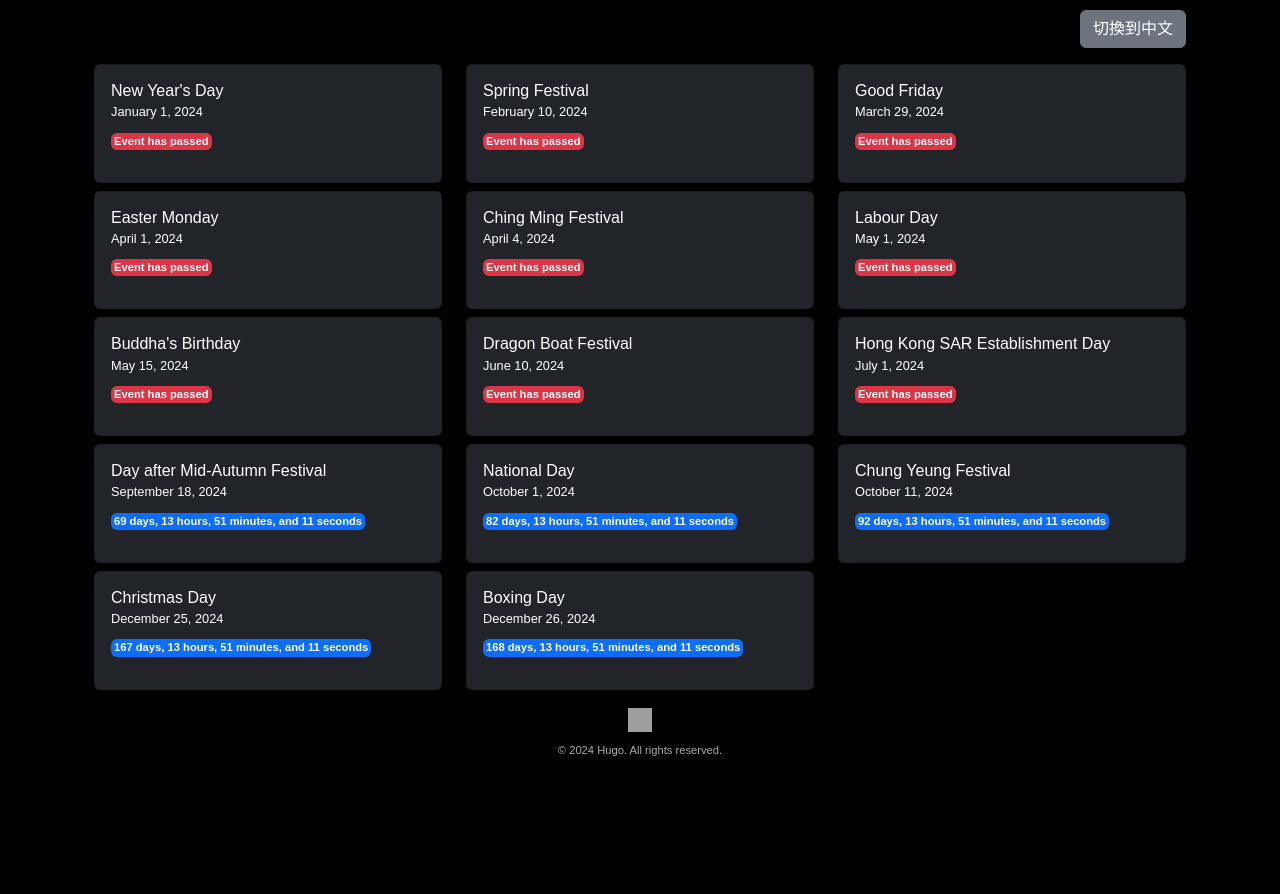
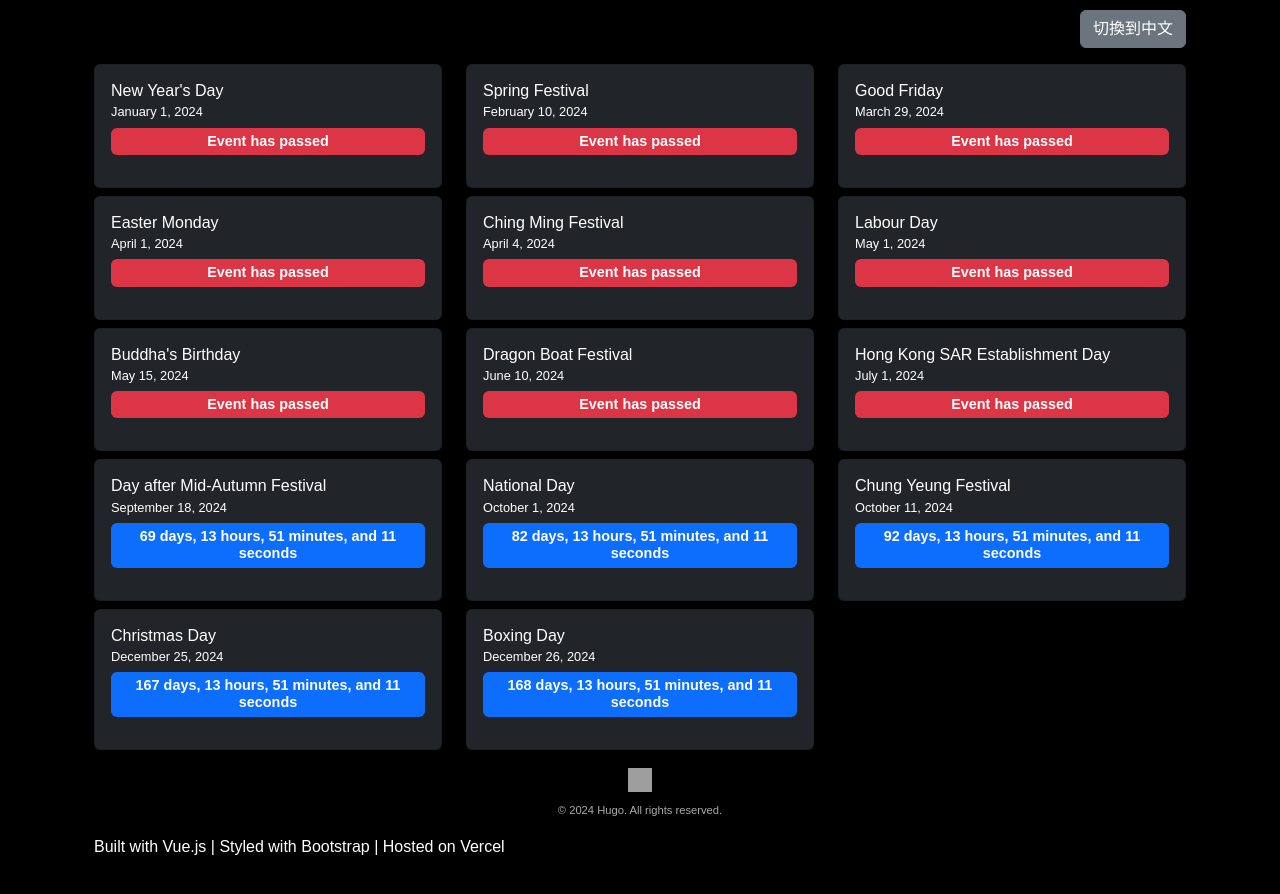
Before and after one commit to HugoLi0213/Hong-Kong-date-countdown-web, a Vue app: page / in a window 1280 px wide. Shown: the part 140-1034 px from the top of the page. Before the commit the page ends 919 px from the top, so only its background shows below. Built offline with nearby package versions, Linux system fonts and the light colour scheme; grey boxes are pictures that could not be loaded.

Commit message:
Improve UI

```diff
--- a/public/index.html
+++ b/public/index.html
@@ -5,6 +5,7 @@
   <meta charset="UTF-8">
   <meta name="viewport" content="width=device-width, initial-scale=1.0">
   <title>Hong Kong Holidays Countdown</title>
+  <meta name="description" content="Interactive countdown for Hong Kong public holidays in 2024. View remaining time for each holiday in English or Chinese.">
   <link href="https://cdn.jsdelivr.net/npm/bootstrap@5.3.0/dist/css/bootstrap.min.css" rel="stylesheet">
   <style>
     html, body {
--- a/src/components/DatesList.vue
+++ b/src/components/DatesList.vue
@@ -9,21 +9,30 @@
           <div class="card bg-dark text-white">
             <div class="card-body">
               <h5 class="card-title">{{ translateEvent(date.event) }}</h5>
-              <h6 class="card-subtitle mb-2 text-white">{{ translateDate(date.date) }}</h6> <!-- Changed color to white -->
-              <p :class="['badge', date.timeRemaining === (language === 'en' ? 'Event has passed' : '事件已結束') ? 'bg-danger' : 'bg-primary']">{{ formatCountdown(date.timeRemaining) }}</p>
+              <h6 class="card-subtitle mb-2 text-white">{{ translateDate(date.date) }}</h6>
+              <p :class="['badge', 'countdown-display', date.timeRemaining === (language === 'en' ? 'Event has passed' : '事件已結束') ? 'bg-danger' : 'bg-primary']">
+                {{ formatCountdown(date.timeRemaining) }}
+              </p>
             </div>
           </div>
         </div>
       </div>
     </transition>
     <div class="github-link">
-      <a href="https://github.com/HugoLi0213" target="_blank">
+      <a href="https://github.com/HugoLi0213" target="_blank" rel="noopener">
         <img src="https://github.githubassets.com/images/modules/logos_page/GitHub-Mark.png" alt="GitHub" />
       </a>
     </div>
-    <div class="copyright">
-      &copy; 2024 Hugo. All rights reserved.
-    </div>
+    <footer class="site-footer">
+      <div class="footer-content">
+        <p class="copyright">&copy; 2024 Hugo. All rights reserved.</p>
+        <p class="tech-stack">
+          Built with <span class="tech-item">Vue.js</span> |
+          Styled with <span class="tech-item">Bootstrap</span> |
+          Hosted on <span class="tech-item">Vercel</span>
+        </p>
+      </div>
+    </footer>
   </div>
 </template>
 
@@ -192,26 +201,42 @@ export default {
 body {
   background-color: #000;
   color: #fff;
-  padding-top: 0; /* 移除顶部内边距 */
-  margin: 0; /* 移除顶部外边距 */
+  padding-top: 0;
+  margin: 0;
 }
 .container-fluid {
   background-color: #000;
-  padding-top: 10px; /* 添加顶部内边距以创建空间 */
+  padding-top: 10px;
 }
 .card {
   height: 100%;
+  display: flex;
+  flex-direction: column;
+}
+.card-body {
+  flex-grow: 1;
+  display: flex;
+  flex-direction: column;
+  justify-content: space-between;
 }
 .card-title {
-  font-size: 1rem; /* 调整标题的字体大小 */
+  font-size: 1rem;
 }
 .card-subtitle {
-  font-size: 0.8rem; /* 调整副标题的字体大小 */
-  color: #fff; /* 修改日期的字体颜色为白色 */
+  font-size: 0.8rem;
+  color: #fff;
 }
 .badge {
-  font-size: 0.7rem; /* 调整徽章的字体大小 */
+  font-size: 0.7rem;
   padding: 3px;
+}
+.countdown-display {
+  font-size: 0.9rem;
+  padding: 5px;
+  line-height: 1.2;
+  white-space: normal;
+  max-width: 100%;
+  word-wrap: break-word;
 }
 .fade-enter-active, .fade-leave-active {
   transition: opacity 0.5s;
@@ -221,12 +246,12 @@ body {
 }
 .github-link {
   text-align: center;
-  margin-top: 10px; /* Reduced margin to ensure the link is visible */
+  margin-top: 10px;
 }
 .github-link a {
   color: #fff;
   text-decoration: none;
-  font-size: 1rem; /* 调整GitHub链接的字体大小 */
+  font-size: 1rem;
 }
 .github-link img {
   width: 24px;
@@ -235,7 +260,7 @@ body {
 .copyright {
   text-align: center;
   margin-top: 10px;
-  font-size: 0.7rem; /* 调整版权信息的字体大小 */
+  font-size: 0.7rem;
   color: #aaa;
 }
 @media (max-width: 768px) {
@@ -249,8 +274,49 @@ body {
     font-size: 0.6rem;
     padding: 2px;
   }
+  .countdown-display {
+    font-size: 0.8rem;
+  }
   h1 {
     font-size: 1.2rem;
   }
+  .site-footer {
+  margin-top: 20px;
+  padding: 10px 0;
+  background-color: rgba(255, 255, 255, 0.05);
+  border-top: 1px solid rgba(255, 255, 255, 0.1);
+}
+
+.footer-content {
+  text-align: center;
+  max-width: 600px;
+  margin: 0 auto;
+}
+
+.copyright, .tech-stack {
+  margin: 5px 0;
+  font-size: 0.8rem;
+  color: #aaa;
+}
+
+.tech-stack {
+  font-style: italic;
+}
+
+.tech-item {
+  color: #fff;
+  font-weight: bold;
+  transition: color 0.3s ease;
+}
+
+.tech-item:hover {
+  color: #007bff; /* Bootstrap primary color */
+}
+
+@media (max-width: 768px) {
+  .copyright, .tech-stack {
+    font-size: 0.7rem;
+  }
+}
 }
 </style>
```
